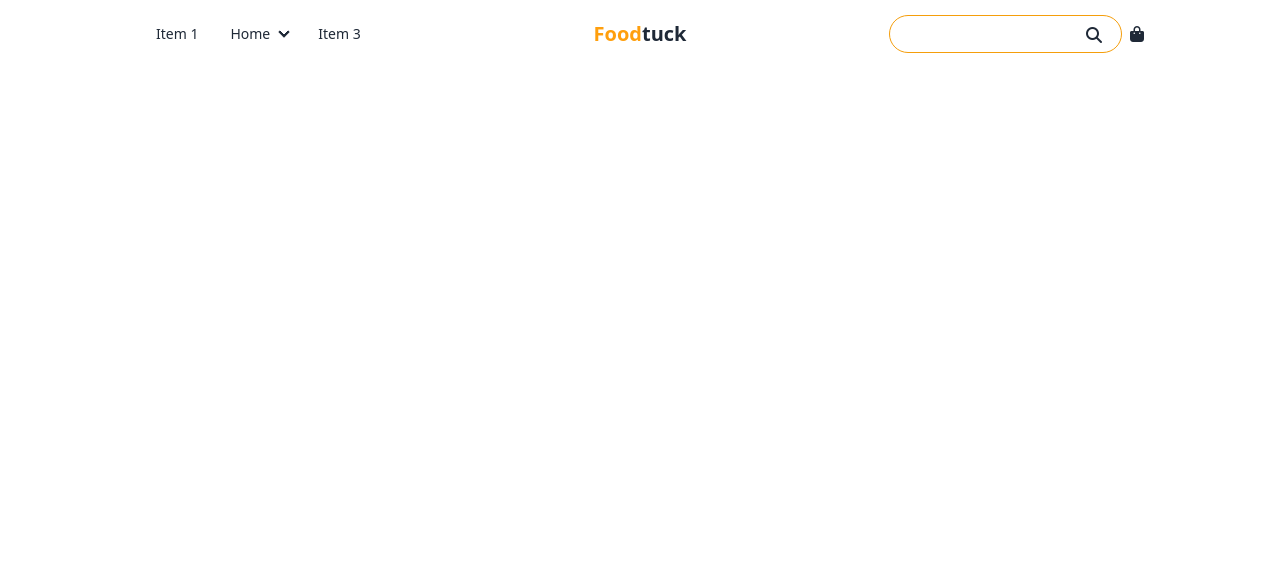
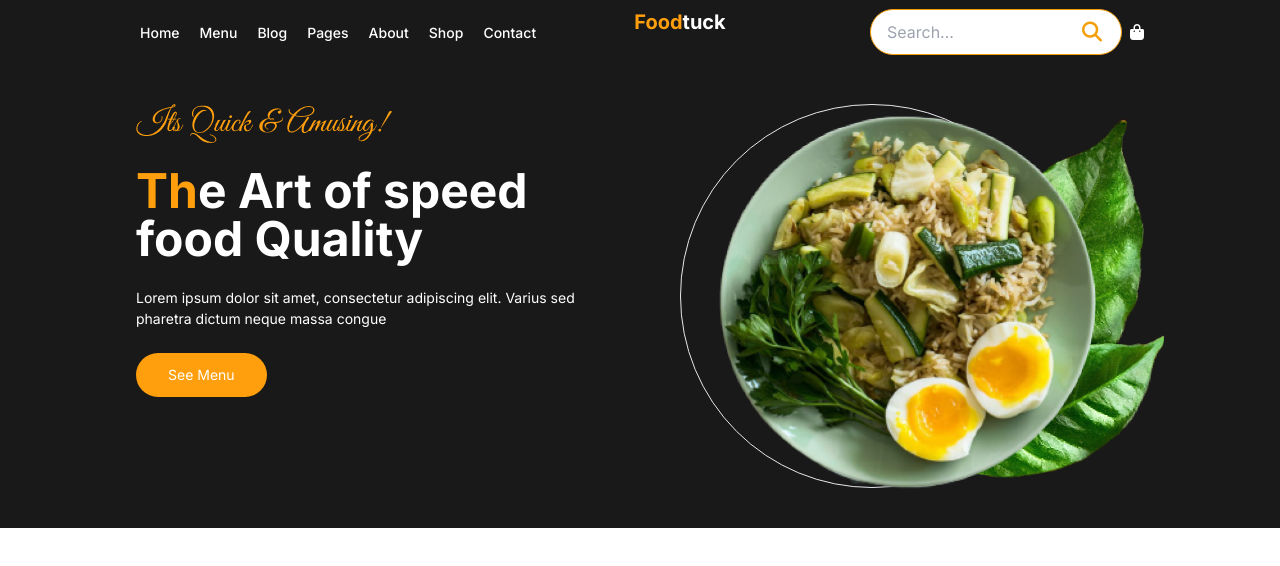
Before and after one commit to rayhan-khan-khan/food-quality, a plain HTML site: page index.html in a window 1280 px wide. Drawn offline with nearby package versions, Linux system fonts and the light colour scheme.

Commit message:
I love my work

```diff
--- /dev/null
+++ b/index.css
@@ -0,0 +1,6 @@
+/* google font inter */
+body{
+    font-family: "Inter", sans-serif;
+  font-optical-sizing: auto;
+
+}
--- a/index.html
+++ b/index.html
@@ -12,80 +12,94 @@
     />
     <script src="https://cdn.tailwindcss.com"></script>
     <link rel="stylesheet" href="tailwind.config.js" />
-    <link rel="stylesheet" href="https://cdnjs.cloudflare.com/ajax/libs/font-awesome/6.5.1/css/all.min.css" integrity="sha512-DTOQO9RWCH3ppGqcWaEA1BIZOC6xxalwEsw9c2QQeAIftl+Vegovlnee1c9QX4TctnWMn13TZye+giMm8e2LwA==" crossorigin="anonymous" referrerpolicy="no-referrer" />
+    <link
+      rel="stylesheet"
+      href="https://cdnjs.cloudflare.com/ajax/libs/font-awesome/6.5.1/css/all.min.css"
+      integrity="sha512-DTOQO9RWCH3ppGqcWaEA1BIZOC6xxalwEsw9c2QQeAIftl+Vegovlnee1c9QX4TctnWMn13TZye+giMm8e2LwA=="
+      crossorigin="anonymous"
+      referrerpolicy="no-referrer"
+    />
+    <!-- google font  -->
+    <link rel="preconnect" href="https://fonts.googleapis.com" />
+    <link rel="preconnect" href="https://fonts.gstatic.com" crossorigin />
+    <link
+      href="https://fonts.googleapis.com/css2?family=Inter:wght@100..900&display=swap"
+      rel="stylesheet"
+    />
+    <link rel="stylesheet" href="index.css">
   </head>
-  <body>
-    <header>
+  <body >
+    <header style="background-image: url(images/bgimg.png);">
       <!-- nabvar -->
-      <div class="md:max-w-5xl md:mx-auto navbar flex justify-between bg-base-100">
+      <div class="max-w-5xl mx-auto navbar flex justify-between text-white ">
         <div class="navbar-start hidden lg:flex">
-          <ul class="menu menu-horizontal px-1">
-            <li><a>Item 1</a></li>
-            <li>
-              <details>
-                <summary>Home</summary>
-                <ul class="p-2">
-                  <li><a>Submenu 1</a></li>
-                  <li><a>Submenu 2</a></li>
-                </ul>
-              </details>
-            </li>
-            <li><a>Item 3</a></li>
+          <ul class="menu-horizontal px-1 gap-5">
+            <li><a class="font-medium text-[14px] hover:underline">Home</a></li>
+            <li><a class="font-medium text-[14px] hover:underline">Menu</a></li>
+            <li><a class="font-medium text-[14px] hover:underline">Blog</a></li>
+            <li><a class="font-medium text-[14px] hover:underline">Pages</a></li>
+            <li><a class="font-medium text-[14px] hover:underline">About</a></li>
+            <li><a class="font-medium text-[14px] hover:underline">Shop</a></li>
+            <li><a class="font-medium text-[14px] hover:underline">Contact</a></li>
           </ul>
         </div>
         <div class="md:navbar-center">
           <div class="dropdown">
             <div tabindex="0" role="button" class="btn btn-ghost lg:hidden">
-              <svg
-                xmlns="http://www.w3.org/2000/svg"
-                class="h-5 w-5"
-                fill="none"
-                viewBox="0 0 24 24"
-                stroke="currentColor"
-              >
-                <path
-                  stroke-linecap="round"
-                  stroke-linejoin="round"
-                  stroke-width="2"
-                  d="M4 6h16M4 12h8m-8 6h16"
-                />
-              </svg>
+              <i class="fa-solid fa-bars text-[#195A00] text-xl"></i>
             </div>
             <ul
               tabindex="0"
-              class="menu menu-sm dropdown-content mt-3 z-[1] p-2 shadow bg-base-100 rounded-box w-52"
+              class="menu-sm dropdown-content mt-3 z-[1] p-2 shadow bg-black rounded-box w-32"
             >
-              <li><a>Item 1</a></li>
-              <li>
-                <a>Parent</a>
-                <ul class="p-2">
-                  <li><a>Submenu 1</a></li>
-                  <li><a>Submenu 2</a></li>
-                </ul>
-              </li>
-              <li><a>Item 3</a></li>
+            <li><a class="font-medium text-[14px] hover:underline">Home</a></li>
+            <li><a class="font-medium text-[14px] hover:underline">Menu</a></li>
+            <li><a class="font-medium text-[14px] hover:underline">Blog</a></li>
+            <li><a class="font-medium text-[14px] hover:underline">Pages</a></li>
+            <li><a class="font-medium text-[14px] hover:underline">About</a></li>
+            <li><a class="font-medium text-[14px] hover:underline">Shop</a></li>
+            <li><a class="font-medium text-[14px] hover:underline">Contact</a></li>
             </ul>
           </div>
-          <a class="text-xl font-bold hidden md:flex"
-            ><span class="text-[#FF9F0D] ">Food</span>tuck</a
+          <a class="text-xl md:ml-20 mb-5  font-bold hidden md:flex"
+            ><span class="text-[#FF9F0D]">Food</span>tuck</a
           >
         </div>
-
-        <div class="navbar-end gap-2 ">
-            <!-- <label class="input input-bordered rounded-full border border-[#FF9F0D] flex items-center gap-2">
-                <input type="text" class="grow" placeholder="Search" />
-                <svg xmlns="http://www.w3.org/2000/svg" viewBox="0 0 16 16" fill="currentColor" class="w-4 h-4 opacity-70"><path fill-rule="evenodd" d="M9.965 11.026a5 5 0 1 1 1.06-1.06l2.755 2.754a.75.75 0 1 1-1.06 1.06l-2.755-2.754ZM10.5 7a3.5 3.5 0 1 1-7 0 3.5 3.5 0 0 1 7 0Z" clip-rule="evenodd" /></svg>
-              </label> -->
-              <!-- <i class="fa-solid fa-bag-shopping "></i> -->
-           <div>
+        <div class="navbar-end gap-2">
+          <div>
             <label class="relative">
-                <input type="text" class="py-[6px] border border-amber-500 rounded-full">
-                <i class="fa-solid fa-magnifying-glass absolute right-5 top-1"></i>
-              </label>
-           </div>
-           <i class="fa-solid fa-bag-shopping"></i>
+              <input
+                type="text"
+                class="py-[10px] pl-4 border border-amber-500 rounded-full"
+                placeholder="Search..."
+              />
+              <i
+                class="fa-solid fa-magnifying-glass absolute right-5 text-xl -top-1 text-amber-500"
+              ></i>
+            </label>
+          </div>
+          <i class="fa-solid fa-bag-shopping"></i>
         </div>
       </div>
+      <!-- banner section -->
+       <section class="max-w-5xl mx-auto  flex flex-col md:flex-row py-10 lg:gap-20 px-2">
+        <div class="text-white md:w-1/2 space-y-6">
+          <img src="images/p.png" alt="">
+          <h1 class="text-5xl font-bold"><span class="text-[#FF9F0D]">Th</span>e Art of speed
+            food Quality</h1>
+            <p class="text-[14px] text-[#FFF]">Lorem ipsum dolor sit amet, consectetur adipiscing elit.
+              Varius sed pharetra dictum neque massa congue</p>
+              <button class="py-3 text-sm px-8 rounded-full bg-[#FF9F0D] text-white">See Menu</button>
+        </div>
+         <div  class="relative  md:w-1/2">
+          <div class="border lg:w-96 lg:h-96  rounded-full lg:flex hidden"></div>
+          <div class="flex  md:ml-5">
+            <img class="md:w-[300px] lg:w-[400px] absolute z-20 -top-1" src="images/bannerbg (2).png" alt="">
+            <img class="lg:w-64 md:w-32 w-32 absolute lg:-right-10 md:top-0 -top-24 right-5" src="images/image 68 (1).png" alt="">
+          </div>
+
+        </div>
+      </section>
     </header>
     <main></main>
     <footer></footer>
```
Also changed, not shown: images/1.png (added), images/2.png (added), images/Rectangle 8933.png (added), images/bannerbg (2).png (added), images/bgimg.png (added), images/image 68 (1).png (added), images/p.png (added), images/unsplash_Gkc_xM3VY34.png (added).
